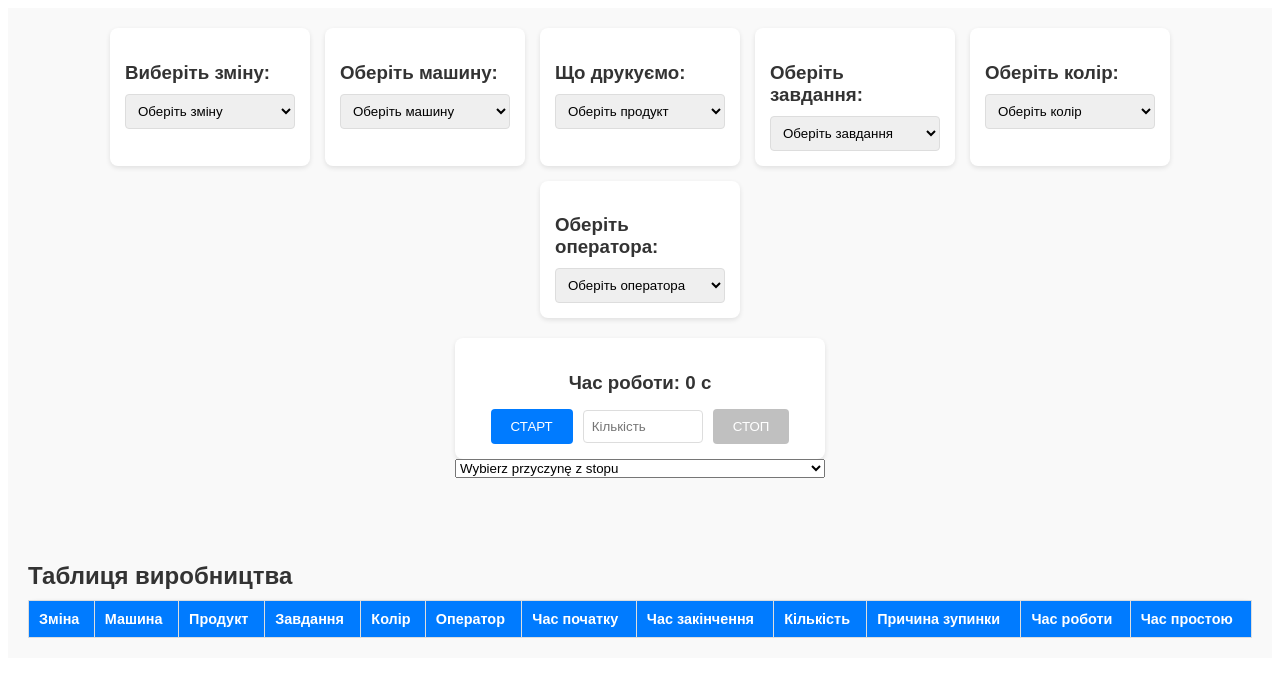
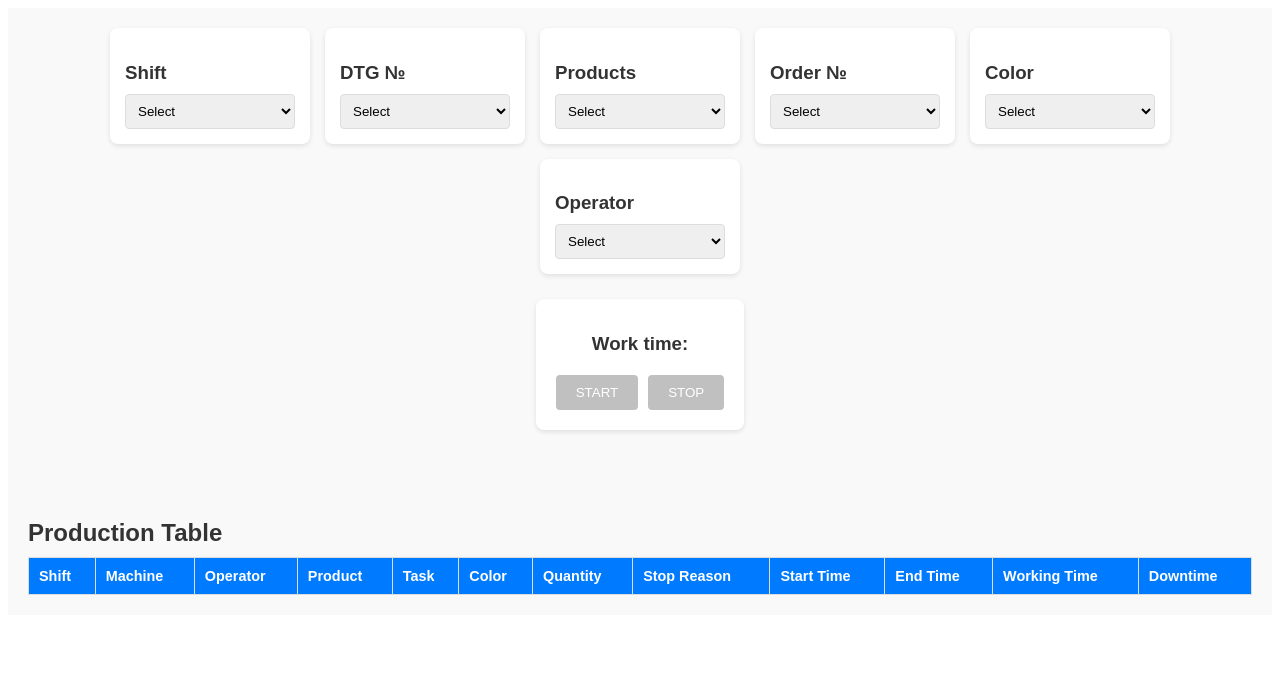
Before and after one commit to ChaikAndrew/WorkLog, a React (Create React App) app: page / in a window 1280 px wide. Shown: the top 676 px of the page. Built offline with nearby package versions, Linux system fonts and the light colour scheme.

Commit message:
Timer, local storage for testing.
I improved the timer, work time, and downtime, and also saved all data to local storage for testing.

```diff
--- a/src/App.js
+++ b/src/App.js
@@ -1,4 +1,4 @@
-import React, { useState } from "react";
+import React, { useState, useEffect } from "react";
 import "./styles.scss";
 
 import ShiftSelector from "./components/ShiftSelector/ShiftSelector";
@@ -11,7 +11,7 @@ import MachineSelector from "./components/MachineSelector/MachineSelector";
 import OperatorSelector from "./components/OperatorSelector/OperatorSelector";
 import StopReasonSelector from "./components/StopReasonSelector/StopReasonSelector";
 
-function App() {
+const App = () => {
   const [shift, setShift] = useState("");
   const [machine, setMachine] = useState("");
   const [product, setProduct] = useState("");
@@ -21,19 +21,78 @@ function App() {
   const [isRunning, setIsRunning] = useState(false);
   const [productionData, setProductionData] = useState([]);
   const [stopReason, setStopReason] = useState("");
-  const [startTime, setStartTime] = useState(null); // Додаємо стан для початкового часу
+  const [startTime, setStartTime] = useState(null);
+  const [downtimeStart, setDowntimeStart] = useState(null);
+  const [currentEntryIndex, setCurrentEntryIndex] = useState(null);
+
+  useEffect(() => {
+    const savedData = localStorage.getItem("productionData");
+    if (savedData) {
+      setProductionData(JSON.parse(savedData));
+    }
+  }, []);
+
+  useEffect(() => {
+    const savedStartTime = localStorage.getItem("startTime");
+    if (savedStartTime) {
+      setStartTime(new Date(parseInt(savedStartTime, 10)));
+      setIsRunning(true);
+    }
+
+    const savedDowntimeStart = localStorage.getItem("downtimeStart");
+    if (savedDowntimeStart) {
+      setDowntimeStart(new Date(parseInt(savedDowntimeStart, 10)));
+    }
+
+    const savedCurrentEntryIndex = localStorage.getItem("currentEntryIndex");
+    if (savedCurrentEntryIndex) {
+      setCurrentEntryIndex(parseInt(savedCurrentEntryIndex, 10));
+    }
+  }, []);
 
   const handleStart = () => {
-    setStartTime(new Date()); // Записуємо початковий час
+    const currentStartTime = new Date();
+    const lastDowntimeEnd = downtimeStart
+      ? new Date(downtimeStart)
+      : currentStartTime;
+    const downtimeDuration = Math.floor(
+      (currentStartTime - lastDowntimeEnd) / 1000
+    ); // in seconds
+
+    localStorage.setItem("startTime", currentStartTime.getTime());
+    localStorage.removeItem("downtimeStart");
+
+    setStartTime(currentStartTime);
     setIsRunning(true);
+    setDowntimeStart(null); // Stop downtime timer
+
+    if (downtimeDuration > 0 && currentEntryIndex !== null) {
+      // Update downtime duration in the existing entry
+      setProductionData((prevData) => {
+        const updatedData = prevData.map((entry, index) =>
+          index === currentEntryIndex
+            ? {
+                ...entry,
+                downtimeDuration:
+                  (entry.downtimeDuration || 0) + downtimeDuration,
+              }
+            : entry
+        );
+        localStorage.setItem("productionData", JSON.stringify(updatedData));
+        return updatedData;
+      });
+    }
+
+    // Reset the index as a new entry will be started
+    setCurrentEntryIndex(null);
+    localStorage.removeItem("currentEntryIndex");
   };
 
   const handleStop = (quantity) => {
-    setIsRunning(false);
     const endTime = new Date();
-    setProductionData([
-      ...productionData,
-      {
+    const workDuration = Math.floor((endTime - startTime) / 1000); // in seconds
+
+    const newEntry = {
       shift,
       machine,
       product,
@@ -44,12 +103,31 @@ function App() {
       endTime,
       quantity,
       stopReason,
-      },
-    ]);
+      workDuration,
+      downtimeDuration: 0, // Downtime is reset here
     };
 
+    setProductionData((prevData) => {
+      const updatedData = [...prevData, newEntry];
+      localStorage.setItem("productionData", JSON.stringify(updatedData));
+      return updatedData;
+    });
+
+    setIsRunning(false);
+    localStorage.removeItem("startTime");
+    localStorage.setItem("downtimeStart", endTime.getTime());
+    setDowntimeStart(endTime);
+
+    // Set the index of the newly added entry
+    setCurrentEntryIndex(productionData.length);
+    localStorage.setItem("currentEntryIndex", productionData.length);
+  };
+
+  // Check if all selectors have values
+  const isFormComplete =
+    shift && machine && product && task && color && operator;
+
   return (
-    <>
     <div className="app-container">
       <div className="selectors-container">
         <ShiftSelector onSelectShift={setShift} />
@@ -64,15 +142,24 @@ function App() {
           isRunning={isRunning}
           onStart={handleStart}
           onStop={handleStop}
+          isDowntime={!!downtimeStart}
+          isFormComplete={isFormComplete}
         />
-          {!isRunning && <StopReasonSelector onSelectReason={setStopReason} />}
+        {!isRunning && downtimeStart && (
+          <div className="downtime-timer">
+            <h4>
+              Select the reason for the vehicle detention and press start when
+              you begin the process.
+            </h4>
+            <StopReasonSelector onSelectReason={setStopReason} />
+          </div>
+        )}
       </div>
       <div className="production-table-container">
         <ProductionTable data={productionData} />
       </div>
     </div>
-    </>
   );
-}
+};
 
 export default App;
--- a/src/components/ColorSelector/ColorSelector.jsx
+++ b/src/components/ColorSelector/ColorSelector.jsx
@@ -1,13 +1,13 @@
 import React from "react";
 
 const ColorSelector = ({ onSelectColor }) => {
-  const colors = ["Білий", "Кольоровий"];
+  const colors = ["White", "Color"];
 
   return (
     <div className="selector">
-      <h3>Оберіть колір:</h3>
+      <h3>Color</h3>
       <select onChange={(e) => onSelectColor(e.target.value)}>
-        <option value="">Оберіть колір</option>
+        <option value="">Select</option>
         {colors.map((color, index) => (
           <option key={index} value={color}>
             {color}
--- a/src/components/MachineSelector/MachineSelector.jsx
+++ b/src/components/MachineSelector/MachineSelector.jsx
@@ -5,9 +5,9 @@ const MachineSelector = ({ onSelectMachine }) => {
 
   return (
     <div className="selector">
-      <h3>Оберіть машину:</h3>
+      <h3>DTG №</h3>
       <select onChange={(e) => onSelectMachine(e.target.value)}>
-        <option value="">Оберіть машину</option>
+        <option value="">Select</option>
         {machines.map((machine, index) => (
           <option key={index} value={machine}>
             {machine}
--- a/src/components/OperatorSelector/OperatorSelector.jsx
+++ b/src/components/OperatorSelector/OperatorSelector.jsx
@@ -1,13 +1,13 @@
 import React from "react";
 
 const OperatorSelector = ({ onSelectOperator }) => {
-  const operators = ["Оператор 1", "Оператор 2", "Оператор 3"];
+  const operators = ["Andrii", "Operator 2", "Operator 3"];
 
   return (
     <div className="selector">
-      <h3>Оберіть оператора:</h3>
+      <h3>Operator</h3>
       <select onChange={(e) => onSelectOperator(e.target.value)}>
-        <option value="">Оберіть оператора</option>
+        <option value="">Select</option>
         {operators.map((operator, index) => (
           <option key={index} value={operator}>
             {operator}
--- a/src/components/ProductSelector/ProductSelector.jsx
+++ b/src/components/ProductSelector/ProductSelector.jsx
@@ -1,13 +1,13 @@
 import React from "react";
 
 const ProductSelector = ({ onSelectProduct }) => {
-  const products = ["Футболки", "Блузи", "Сумки"];
+  const products = ["T-shirts", "Hoodie", "Bags", "Sleeves", "Others", "Test"];
 
   return (
     <div className="selector">
-      <h3>Що друкуємо:</h3>
+      <h3>Products</h3>
       <select onChange={(e) => onSelectProduct(e.target.value)}>
-        <option value="">Оберіть продукт</option>
+        <option value="">Select</option>
         {products.map((product, index) => (
           <option key={index} value={product}>
             {product}
--- a/src/components/ProductionTable/ProductionTable.jsx
+++ b/src/components/ProductionTable/ProductionTable.jsx
@@ -3,13 +3,6 @@ import dayjs from "dayjs";
 import duration from "dayjs/plugin/duration";
 
 dayjs.extend(duration);
-
-const calculateDuration = (startTime, endTime) => {
-  if (!startTime || !endTime) return 0;
-  const start = dayjs(startTime);
-  const end = dayjs(endTime);
-  return end.diff(start, "second"); // Повертає тривалість у секундах
-};
 
 const formatDuration = (seconds) => {
   const durationObj = dayjs.duration(seconds, "seconds");
@@ -22,54 +15,41 @@ const formatDuration = (seconds) => {
 const ProductionTable = ({ data }) => {
   return (
     <div className="production-table-container">
-      <h3>Таблиця виробництва</h3>
+      <h3>Production Table</h3>
       <table>
         <thead>
           <tr>
-            <th>Зміна</th>
-            <th>Машина</th>
-            <th>Продукт</th>
-            <th>Завдання</th>
-            <th>Колір</th>
-            <th>Оператор</th>
-            <th>Час початку</th>
-            <th>Час закінчення</th>
-            <th>Кількість</th>
-            <th>Причина зупинки</th>
-            <th>Час роботи</th>
-            <th>Час простою</th>
+            <th>Shift</th>
+            <th>Machine</th>
+            <th>Operator</th>
+            <th>Product</th>
+            <th>Task</th>
+            <th>Color</th>
+            <th>Quantity</th>
+            <th>Stop Reason</th>
+            <th>Start Time</th>
+            <th>End Time</th>
+            <th>Working Time</th>
+            <th>Downtime</th>
           </tr>
         </thead>
         <tbody>
-          {data.map((entry, index) => {
-            // Обчислюємо тривалість роботи
-            const workDuration = calculateDuration(
-              entry.startTime,
-              entry.endTime
-            );
-
-            // Обчислюємо тривалість простою
-            const downtimeDuration = entry.stopReason
-              ? calculateDuration(entry.endTime, new Date())
-              : 0;
-
-            return (
+          {data.map((entry, index) => (
             <tr key={index}>
               <td>{entry.shift}</td>
               <td>{entry.machine}</td>
+              <td>{entry.operator}</td>
               <td>{entry.product}</td>
               <td>{entry.task}</td>
               <td>{entry.color}</td>
-                <td>{entry.operator}</td>
+              <td>{entry.quantity}</td>
+              <td>{entry.stopReason || "Немає"}</td>
               <td>{dayjs(entry.startTime).format("HH:mm:ss")}</td>
               <td>{dayjs(entry.endTime).format("HH:mm:ss")}</td>
-                <td>{entry.quantity}</td>
-                <td>{entry.stopReason || "Немає"}</td>
-                <td>{formatDuration(workDuration)}</td>
-                <td>{formatDuration(downtimeDuration)}</td>
+              <td>{formatDuration(entry.workDuration)}</td>
+              <td>{formatDuration(entry.downtimeDuration)}</td>
             </tr>
-            );
-          })}
+          ))}
         </tbody>
       </table>
     </div>
--- a/src/components/ShiftSelector/ShiftSelector.jsx
+++ b/src/components/ShiftSelector/ShiftSelector.jsx
@@ -2,16 +2,16 @@ import React from "react";
 
 const ShiftSelector = ({ onSelectShift }) => {
   const shifts = [
-    "1 зміна (6:00 - 14:00)",
-    "2 зміна (14:00-22:00)",
-    "3 зміна (22:00-6:00)",
+    "1st Shift (6:00-14:00)",
+    "2nd Shift (14:00-22:00)",
+    "3rd Shift (22:00-6:00)",
   ];
 
   return (
     <div className="selector">
-      <h3>Виберіть зміну:</h3>
+      <h3>Shift</h3>
       <select onChange={(e) => onSelectShift(e.target.value)}>
-        <option value="">Оберіть зміну</option>
+        <option value="">Select</option>
         {shifts.map((shift, index) => (
           <option key={index} value={shift}>
             {shift}
--- a/src/components/StopReasonSelector/StopReasonSelector.jsx
+++ b/src/components/StopReasonSelector/StopReasonSelector.jsx
@@ -31,7 +31,7 @@ const stopReasons = [
 const StopReasonSelector = ({ onSelectReason }) => {
   return (
     <select onChange={(e) => onSelectReason(parseInt(e.target.value, 10))}>
-      <option value="">Wybierz przyczynę z stopu</option>
+      <option value="">Select the reason for the stop</option>
       {stopReasons.map((reason) => (
         <option key={reason.id} value={reason.id}>
           {reason.id} - {reason.description}
--- a/src/components/TaskSelector/TaskSelector.jsx
+++ b/src/components/TaskSelector/TaskSelector.jsx
@@ -1,13 +1,13 @@
 import React from "react";
 
 const TaskSelector = ({ onSelectTask }) => {
-  const tasks = ["POD", "POF", "Zlecenie", "Inne", "Test"];
+  const tasks = ["POD", "POF", "ZLECENIE"];
 
   return (
     <div className="selector">
-      <h3>Оберіть завдання:</h3>
+      <h3>Order №</h3>
       <select onChange={(e) => onSelectTask(e.target.value)}>
-        <option value="">Оберіть завдання</option>
+        <option value="">Select</option>
         {tasks.map((task, index) => (
           <option key={index} value={task}>
             {task}
--- a/src/components/Timer/Timer.jsx
+++ b/src/components/Timer/Timer.jsx
@@ -1,50 +1,95 @@
 import React, { useState, useEffect } from "react";
 
 const formatTime = (seconds) => {
-  if (seconds <= 0) return "0 с";
+  if (seconds <= 0) return "";
 
   const hours = Math.floor(seconds / 3600);
   const minutes = Math.floor((seconds % 3600) / 60);
   const secs = seconds % 60;
 
   let timeString = "";
-  if (hours > 0) timeString += `${hours} год`;
-  if (minutes > 0 || hours > 0) timeString += `${minutes} хв`;
-  timeString += `${secs} с`;
+  if (hours > 0) timeString += `${hours} H `;
+  if (minutes > 0 || hours > 0) timeString += `${minutes} M `;
+  timeString += `${secs} S`;
 
   return timeString;
 };
 
-const Timer = ({ isRunning, onStart, onStop }) => {
-  const [time, setTime] = useState(0);
+const Timer = ({ isRunning, onStart, onStop, isDowntime, isFormComplete }) => {
+  const [workTime, setWorkTime] = useState(0);
+  const [downtime, setDowntime] = useState(0);
   const [quantity, setQuantity] = useState("");
 
   useEffect(() => {
+    const savedStartTime = localStorage.getItem("startTime");
+    const startTime = savedStartTime
+      ? new Date(parseInt(savedStartTime, 10))
+      : null;
+
     let interval;
-    if (isRunning) {
+    if (isRunning || isDowntime) {
       interval = setInterval(() => {
-        setTime((prevTime) => prevTime + 1);
+        const currentTime = new Date();
+        if (isRunning && startTime) {
+          const elapsedTime = Math.floor((currentTime - startTime) / 1000);
+          setWorkTime(elapsedTime);
+        }
+        if (isDowntime) {
+          const savedDowntimeStart = localStorage.getItem("downtimeStart");
+          const downtimeStart = savedDowntimeStart
+            ? new Date(parseInt(savedDowntimeStart, 10))
+            : null;
+          if (downtimeStart) {
+            const downtimeElapsedTime = Math.floor(
+              (currentTime - downtimeStart) / 1000
+            );
+            setDowntime(downtimeElapsedTime);
+          }
+        }
       }, 1000); // оновлення кожну секунду
     } else {
       clearInterval(interval);
     }
+
     return () => clearInterval(interval);
-  }, [isRunning]);
+  }, [isRunning, isDowntime]);
+
+  const handleStart = () => {
+    const currentTime = new Date().getTime();
+    localStorage.setItem("startTime", currentTime);
+    localStorage.removeItem("downtimeStart");
+    onStart();
+  };
 
   const handleStopClick = () => {
     if (quantity !== "") {
       onStop(quantity);
-      setTime(0);
       setQuantity("");
     }
   };
 
+  const isButtonDisabled = !isFormComplete; // Чи всі селектори заповнені?
+
   return (
     <div className="timer">
-      <h3>Час роботи: {formatTime(time)}</h3>
-      <button onClick={onStart} disabled={isRunning}>
-        СТАРТ
+      {isDowntime ? (
+        <>
+          <h3>Downtime: {formatTime(downtime)}</h3>
+          {/* Час роботи не відображається під час простою */}
+        </>
+      ) : (
+        <>
+          <h3>Work time: {formatTime(workTime)}</h3>
+          {/* Час простою не відображається під час роботи */}
+        </>
+      )}
+      <button
+        onClick={handleStart}
+        disabled={isRunning || isButtonDisabled} // Заборонити натискання, якщо не всі селектори заповнені
+      >
+        START
       </button>
+      {isRunning && ( // Не показувати поле вводу кількості, якщо не працює
         <input
           type="number"
           min="0"
@@ -52,8 +97,12 @@ const Timer = ({ isRunning, onStart, onStop }) => {
           onChange={(e) => setQuantity(e.target.value)}
           placeholder="Кількість"
         />
-      <button onClick={handleStopClick} disabled={!isRunning}>
-        СТОП
+      )}
+      <button
+        onClick={handleStopClick}
+        disabled={!isRunning || isButtonDisabled} // Заборонити натискання, якщо не всі селектори заповнені або таймер не працює
+      >
+        STOP
       </button>
     </div>
   );
--- a/src/styles.scss
+++ b/src/styles.scss
@@ -45,7 +45,9 @@
   margin-bottom: 20px;
 }
 
-.timer {
+.timer,
+.downtime-timer {
+  margin: 5px;
   background-color: #fff;
   border-radius: 8px;
   box-shadow: 0 2px 5px rgba(0, 0, 0, 0.1);
@@ -68,6 +70,7 @@
 }
 
 .timer button {
+  margin: 5px;
   padding: 10px 20px;
   border: none;
   border-radius: 4px;
```
Lines whose indentation alone changed are shown as unchanged.
